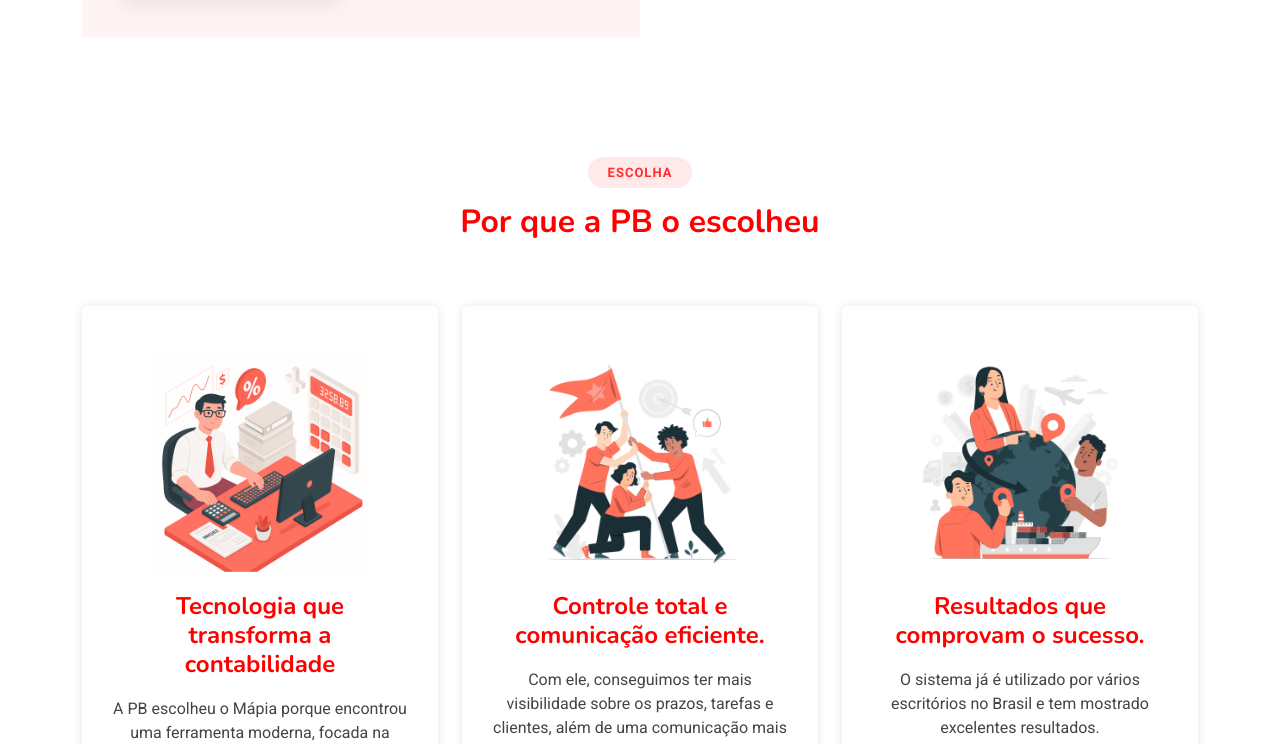
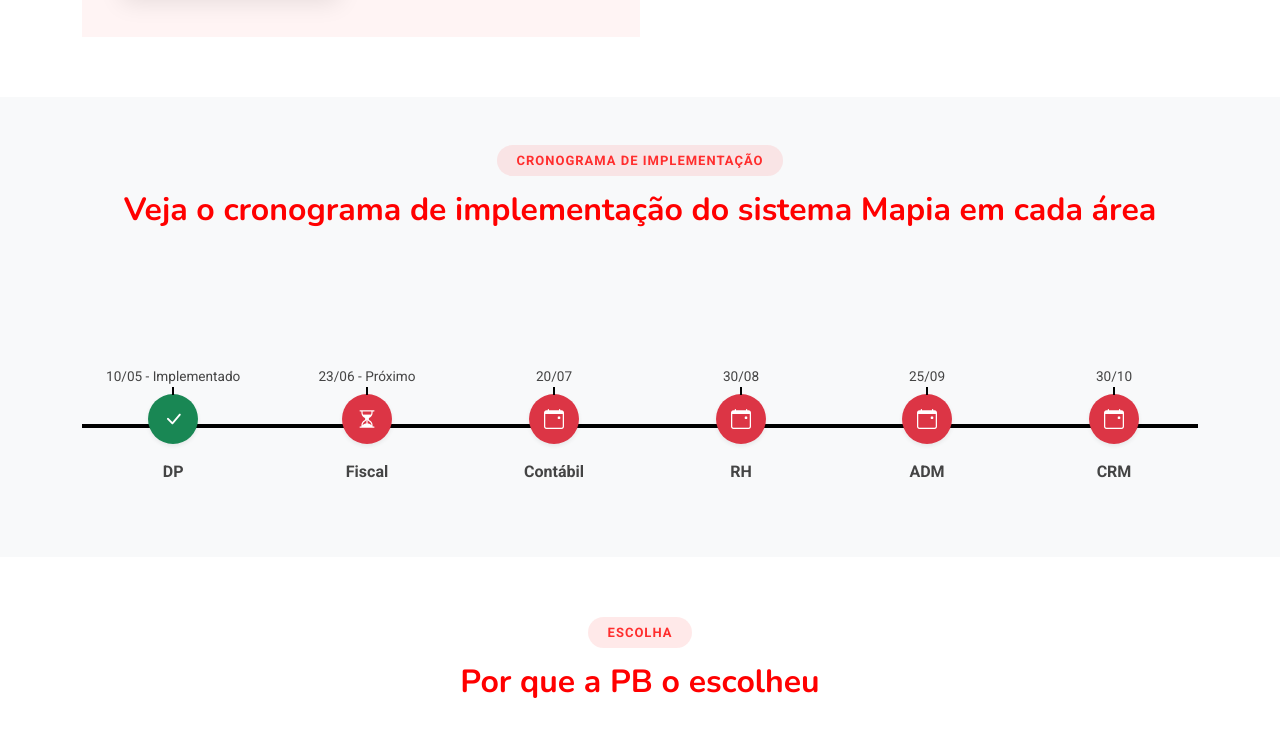
Before and after one commit to CoimbraPB/Site-Page2.0, a plain HTML site: page Front/index.html in a window 1280 px wide. Shown: the part 1453-2197 px from the top of the page. Drawn offline with nearby package versions, Linux system fonts and the light colour scheme.

Commit message:
Cronograma - 4card escolhas - css cronograma

```diff
--- a/Front/assets/css/main.css
+++ b/Front/assets/css/main.css
@@ -2788,3 +2788,59 @@ section,
   padding: 20px;
   border-radius: 8px;
 }
+
+  /* Linha horizontal da timeline */
+  .timeline-container {
+    position: relative;
+  }
+  .timeline-line {
+    height: 4px;
+    background-color: black;
+    z-index: 0;
+  }
+
+  /* Cada bolinha */
+  .timeline-dot {
+    width: 50px;
+    height: 50px;
+    border-radius: 50%;
+    z-index: 10;
+    transition: transform 0.3s ease, box-shadow 0.3s ease;
+    cursor: pointer;
+  }
+  .timeline-dot:hover {
+    transform: scale(1.2);
+    box-shadow: 0 0 12px rgba(0,0,0,0.3);
+  }
+
+  /* Data acima da bolinha, com linha vertical */
+  .timeline-item {
+    position: relative;
+  }
+  .timeline-date {
+    font-size: 0.85rem;
+    position: relative;
+    margin-bottom: 0.5rem;
+  }
+  .timeline-date::after {
+    content: "";
+    position: absolute;
+    bottom: -8px;
+    left: 50%;
+    transform: translateX(-50%);
+    width: 2px;
+    height: 8px;
+    background-color: black;
+  }
+
+  /* Responsividade */
+  @media (max-width: 575.98px) {
+    .timeline-container {
+      flex-wrap: wrap;
+      gap: 1rem;
+      justify-content: center !important;
+    }
+    .timeline-item {
+      min-width: 80px !important;
+    }
+  }
--- a/Front/index.html
+++ b/Front/index.html
@@ -4,7 +4,7 @@
 <head>
   <meta charset="utf-8">
   <meta content="width=device-width, initial-scale=1.0" name="viewport">
-  <title>Acesso Mapia</title>
+  <title>Dúvidas e Soluções Mapia</title>
   <meta name="description" content="">
   <meta name="keywords" content="">
 
@@ -51,6 +51,7 @@
         <ul>
           <li><a href="#hero" class="active">Inicio<br></a></li>
           <li><a href="#about">Sobre</a></li>
+          <li><a href="#timeline">Cronograma</a></li>
           <li><a href="#values">Escolhas</a></li>
           <li><a href="#services">Serviços</a></li>
           <li><a href="#faq">F.A.Q</a></li>
@@ -176,7 +177,73 @@ Tudo isso em uma interface simples, acessível e pensada para facilitar — não
 
     </section><!-- /About Section -->
 
-    <!-- Values Section -->
+<!-- Timeline Section -->
+<section id="timeline" class="timeline section py-5 bg-light">
+  <div class="container">
+    <div class="section-title text-center mb-5" data-aos="fade-up">
+      <h2 class="fw-bold">Cronograma de Implementação</h2>
+      <p class="lead">Veja o cronograma de implementação do sistema Mapia em cada área</p>
+    </div>
+
+    <div class="timeline-container position-relative d-flex justify-content-between align-items-center px-4 py-4" data-aos="fade-up" data-aos-delay="100">
+
+      <!-- Linha horizontal -->
+      <div class="timeline-line position-absolute top-50 start-0 end-0 translate-middle-y" data-aos="fade-in" data-aos-delay="150"></div>
+
+      <!-- Cada etapa -->
+      <div class="timeline-item text-center position-relative" style="min-width: 120px;" data-aos="zoom-in" data-aos-delay="300">
+        <div class="timeline-date mb-2">10/05 - Implementado</div>
+        <div class="timeline-dot bg-success text-white d-inline-flex justify-content-center align-items-center shadow-sm">
+          <i class="bi bi-check-lg fs-5"></i>
+        </div>
+        <p class="mt-3 mb-0 fw-bold">DP</p>
+      </div>
+
+      <div class="timeline-item text-center position-relative" style="min-width: 120px;" data-aos="zoom-in" data-aos-delay="400">
+        <div class="timeline-date mb-2">23/06 - Próximo</div>
+        <div class="timeline-dot bg-danger text-white d-inline-flex justify-content-center align-items-center shadow-sm">
+          <i class="bi bi-hourglass-split fs-5"></i>
+        </div>
+        <p class="mt-3 mb-0 fw-bold">Fiscal</p>
+      </div>
+
+      <div class="timeline-item text-center position-relative" style="min-width: 120px;" data-aos="zoom-in" data-aos-delay="500">
+        <div class="timeline-date mb-2">20/07</div>
+        <div class="timeline-dot bg-danger text-white d-inline-flex justify-content-center align-items-center shadow-sm">
+          <i class="bi bi-calendar-event fs-5"></i>
+        </div>
+        <p class="mt-3 mb-0 fw-bold">Contábil</p>
+      </div>
+
+      <div class="timeline-item text-center position-relative" style="min-width: 120px;" data-aos="zoom-in" data-aos-delay="600">
+        <div class="timeline-date mb-2">30/08</div>
+        <div class="timeline-dot bg-danger text-white d-inline-flex justify-content-center align-items-center shadow-sm">
+          <i class="bi bi-calendar-event fs-5"></i>
+        </div>
+        <p class="mt-3 mb-0 fw-bold">RH</p>
+      </div>
+
+      <div class="timeline-item text-center position-relative" style="min-width: 120px;" data-aos="zoom-in" data-aos-delay="700">
+        <div class="timeline-date mb-2">25/09</div>
+        <div class="timeline-dot bg-danger text-white d-inline-flex justify-content-center align-items-center shadow-sm">
+          <i class="bi bi-calendar-event fs-5"></i>
+        </div>
+        <p class="mt-3 mb-0 fw-bold">ADM</p>
+      </div>
+
+      <div class="timeline-item text-center position-relative" style="min-width: 120px;" data-aos="zoom-in" data-aos-delay="800">
+        <div class="timeline-date mb-2">30/10</div>
+        <div class="timeline-dot bg-danger text-white d-inline-flex justify-content-center align-items-center shadow-sm">
+          <i class="bi bi-calendar-event fs-5"></i>
+        </div>
+        <p class="mt-3 mb-0 fw-bold">CRM</p>
+      </div>
+
+    </div>
+  </div>
+</section>
+<!-- End Timeline Section -->
+
 <section id="values" class="values section">
 
   <!-- Section Title -->
@@ -189,7 +256,7 @@ Tudo isso em uma interface simples, acessível e pensada para facilitar — não
 
     <div class="row gy-4">
 
-          <div class="col-lg-4" data-aos="fade-up" data-aos-delay="100">
+      <div class="col-lg-3 col-md-6" data-aos="fade-up" data-aos-delay="100">
         <div class="card">
           <img src="assets/img/values-1.png" class="img-fluid" alt="">
           <h3>Tecnologia que transforma a contabilidade</h3>
@@ -197,7 +264,7 @@ Tudo isso em uma interface simples, acessível e pensada para facilitar — não
         </div>
       </div><!-- End Card Item -->
 
-          <div class="col-lg-4" data-aos="fade-up" data-aos-delay="200">
+      <div class="col-lg-3 col-md-6" data-aos="fade-up" data-aos-delay="200">
         <div class="card">
           <img src="assets/img/values-2.jpg" class="img-fluid" alt="">
           <h3>Controle total e comunicação eficiente.</h3>
@@ -205,11 +272,19 @@ Tudo isso em uma interface simples, acessível e pensada para facilitar — não
         </div>
       </div><!-- End Card Item -->
 
-          <div class="col-lg-4" data-aos="fade-up" data-aos-delay="300">
+      <div class="col-lg-3 col-md-6" data-aos="fade-up" data-aos-delay="300">
         <div class="card">
           <img src="assets/img/values-3.jpg" class="img-fluid" alt="">
           <h3>Resultados que comprovam o sucesso.</h3>
           <p>O sistema já é utilizado por vários escritórios no Brasil e tem mostrado excelentes resultados.</p>
+        </div>
+      </div><!-- End Card Item -->
+
+      <div class="col-lg-3 col-md-6" data-aos="fade-up" data-aos-delay="400">
+        <div class="card">
+          <img src="assets/img/values-4.svg" class="img-fluid" alt="">
+          <h3>Processos e Organização</h3>
+          <p>Com o novo sistema, seguimos o padrão exigido pelo órgão nacional, sem adaptações individuais. Cada etapa é automatizada para garantir que todos os setores trabalhem em sincronia, evitando retrabalhos e erros. A comunicação entre as áreas se torna fluida, e a organização é automática, eliminando as falhas que antes impactavam o cliente final.</p>
         </div>
       </div><!-- End Card Item -->
 
```
Also changed, not shown: Front/assets/img/values-4.svg (added). Lines whose indentation alone changed are shown as unchanged.
